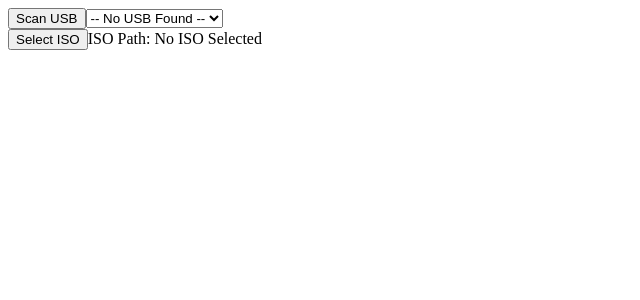
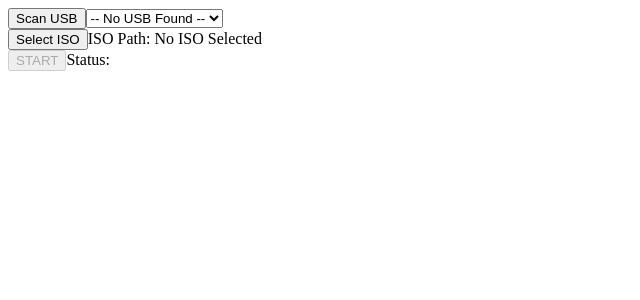
Before and after one commit to jschomchoey/CrossBoot, a React (Vite) app: page / in a window 1280 px wide. Shown: the top 300 px of the page, without its empty margins (0-640 px from the left). Built offline with nearby package versions, Linux system fonts and the light colour scheme.

Commit message:
feat: format disk

```diff
--- a/electron/preload.js
+++ b/electron/preload.js
@@ -3,4 +3,5 @@ const { contextBridge, ipcRenderer } = require("electron");
 contextBridge.exposeInMainWorld("electronAPI", {
   getDisks: () => ipcRenderer.invoke("get-disks"),
   selectIso: () => ipcRenderer.invoke("select-iso"),
+  formatUsb: (diskPath) => ipcRenderer.invoke("format-usb", diskPath),
 });
--- a/src/App.jsx
+++ b/src/App.jsx
@@ -4,6 +4,9 @@ function App() {
   const [drives, setDrives] = useState([]);
   const [selectedDisk, setSelectedDisk] = useState("");
   const [isoPath, setIsoPath] = useState("");
+
+  const [status, setStatus] = useState("");
+  const [isProcessing, setIsProcessing] = useState(false);
 
   useEffect(() => {
     handleScan();
@@ -21,7 +24,37 @@ function App() {
   const handleSelectIso = async () => {
     const path = await window.electronAPI.selectIso();
     if (path) {
-      setIsoPath(path); // ได้ path จริง เช่น /Users/name/Downloads/windows.iso
+      setIsoPath(path);
+    }
+  };
+
+  const handleStart = async () => {
+    if (!selectedDisk) return alert("Please select a USB drive");
+    if (!isoPath) return alert("Please select an ISO file");
+
+    const targetDrive = drives.find((d) => d.device === selectedDisk);
+    const driveName = targetDrive ? targetDrive.description : selectedDisk;
+
+    const confirm = window.confirm(
+      `WARNING: All data on "${driveName}" will be erased. Continue?`
+    );
+    if (!confirm) return;
+
+    setIsProcessing(true);
+    setStatus(`Formatting "${driveName}"...`);
+
+    try {
+      const result = await window.electronAPI.formatUsb(selectedDisk);
+
+      if (result.success) {
+        setStatus("Format Complete");
+      } else {
+        setStatus(`Error: ${result.message}`);
+      }
+    } catch (error) {
+      setStatus("An unexpected error occurred.");
+    } finally {
+      setIsProcessing(false);
     }
   };
 
@@ -52,6 +85,15 @@ function App() {
         <button onClick={handleSelectIso}>Select ISO</button>
         <span>ISO Path: {isoPath || "No ISO Selected"}</span>
       </div>
+      <div>
+        <button
+          onClick={handleStart}
+          disabled={isProcessing || !isoPath || !selectedDisk}
+        >
+          START
+        </button>
+        <span>Status: {status}</span>
+      </div>
     </div>
   );
 }
```
Also changed, not shown: electron/main.js (+26 -0 lines).
